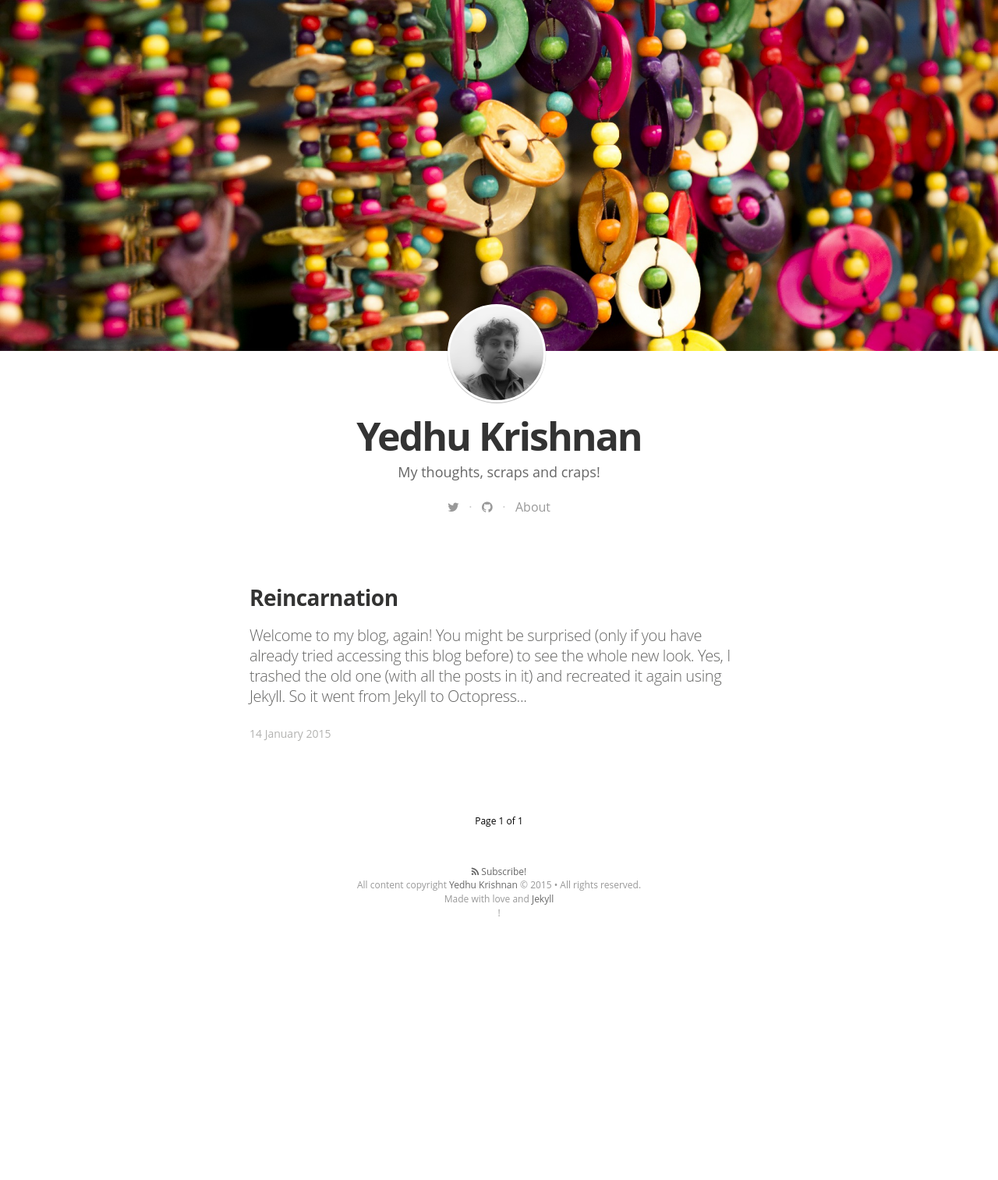
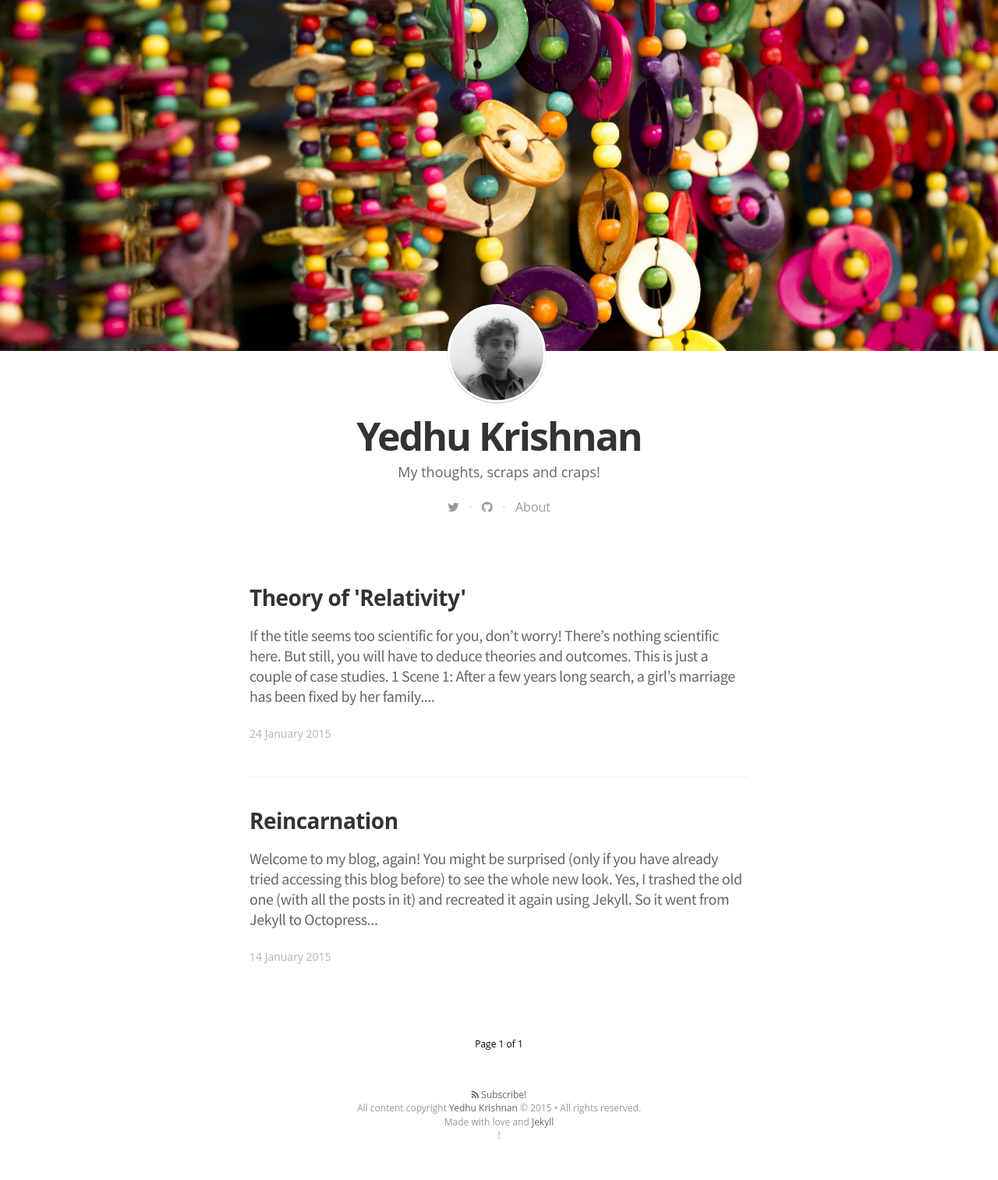
Before and after one commit to yedhukrishnan/blog, a Jekyll site: the page built from index.html, in a window 1280 px wide. Shown: the whole page at 78% size. Built offline with Jekyll 4.4.1, drawn with Linux system fonts in a browser that asks for light colours; nearby versions of some CDN libraries; some web fonts are replaced; Markdown is read by kramdown in place of the engine named in the settings; the list of posts is cut into pages by our own code; before the commit the page ends 1227 px from its top, so only the background shows below that.

Commit message:
Add new post

```diff
--- a/_includes/head.html
+++ b/_includes/head.html
@@ -17,6 +17,7 @@
 
   <link rel="shortcut icon" href="{{ "/assets/images/favicon.ico" | prepend: site.baseurl }}">
 <!--  <link rel="stylesheet" href="{{asset "js/styles/obsidian.css"}}"> -->
+  <link href='http://fonts.googleapis.com/css?family=Source+Sans+Pro' rel='stylesheet' type='text/css'>
   <link rel="stylesheet" href="http://brick.a.ssl.fastly.net/Linux+Libertine:400,400i,700,700i/Open+Sans:400,400i,700,700i">
   <link href="//maxcdn.bootstrapcdn.com/font-awesome/4.2.0/css/font-awesome.min.css" rel="stylesheet">
 
--- /dev/null
+++ b/_posts/2015-01-24-theory-of-relativity.markdown
@@ -0,0 +1,38 @@
+---
+layout: post
+title:  "Theory of 'Relativity'"
+date:   2015-01-24 03:46:00
+categories: scraps
+# tags: featured
+image: /assets/article_images/2014-11-30-reincarnation/reincarnation.jpg
+---
+
+If the title seems too scientific for you, don't worry! There's nothing scientific here. But still, you will have to deduce theories and outcomes. This is just a couple of case studies.
+
+**1**
+
+Scene 1:
+
+After a few years long search, a girl's marriage has been fixed by her family. Everybody is happy. Girl likes the boy and boy likes the girl.
+
+Scene 2:
+
+A relative (who happened to be a close relative) comes and tells the family that the guy is not good and we should not conduct this marriage. Family agrees. The girl is left with no choice but to agree.
+
+**2**
+
+Scene 1:
+
+A girl's marriage has been fixed by her family. Everybody seems to be happy. The engagement ceremony happens.
+
+Scene 2:
+
+The girl says that the guy misbehaves to her. The family and relatives decide that this marriage is not suitable for her and they drop it.
+
+Scene 3:
+
+The girl marries her boyfriend. But, here is the twist in the story: The bad behaviour of the boy turned out to be a cooked up story by the girl's family, since she's in love with somebody else.
+
+---
+
+Someone or a group of someones suck(s) in both the cases.
--- a/css/main.sass
+++ b/css/main.sass
@@ -160,6 +160,7 @@ body
       font-size: 20px
       line-height: 1.3
       color: #666665
+      font-family: 'Source Sans Pro', sans-serif
     .post-meta
       font-size: 14px
       color: #b3b3b1
```
Also changed, not shown: 1 other file.
